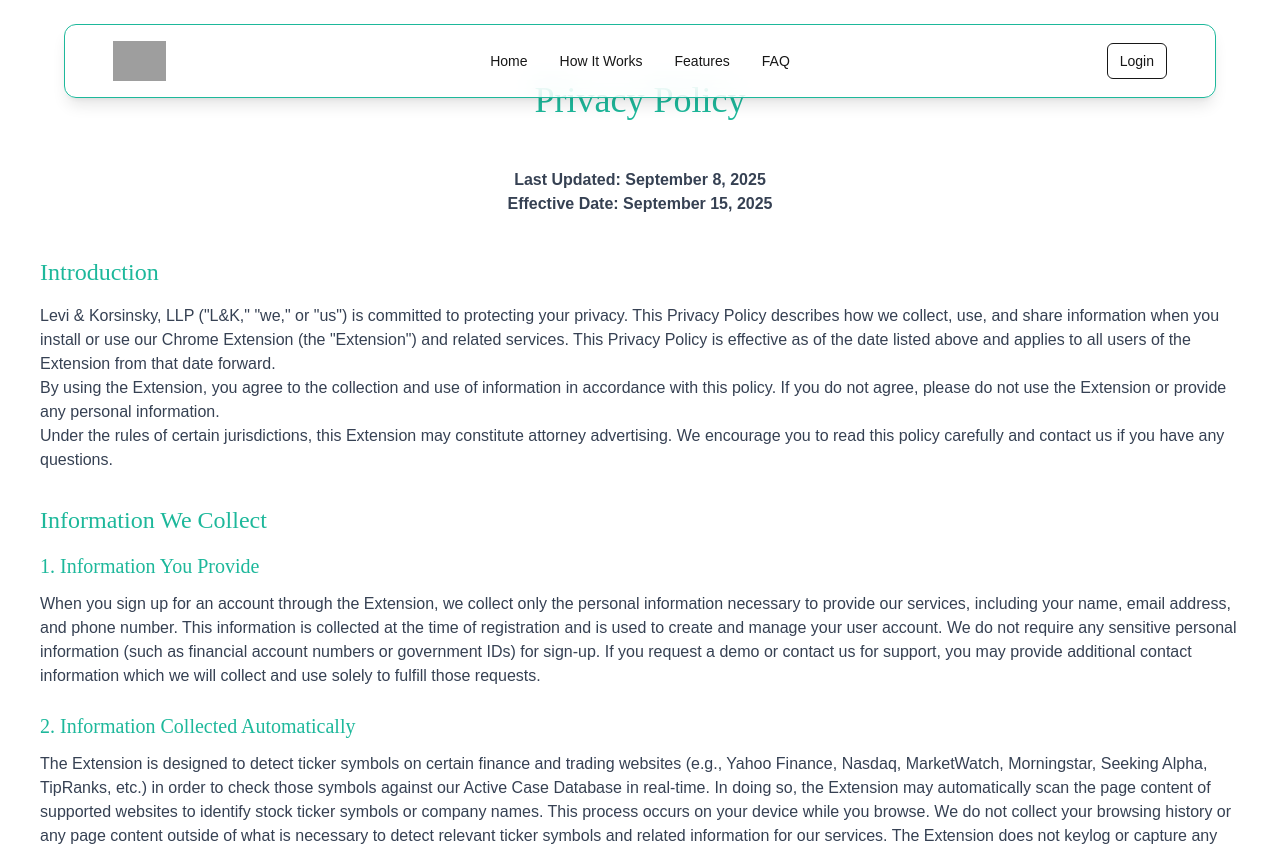
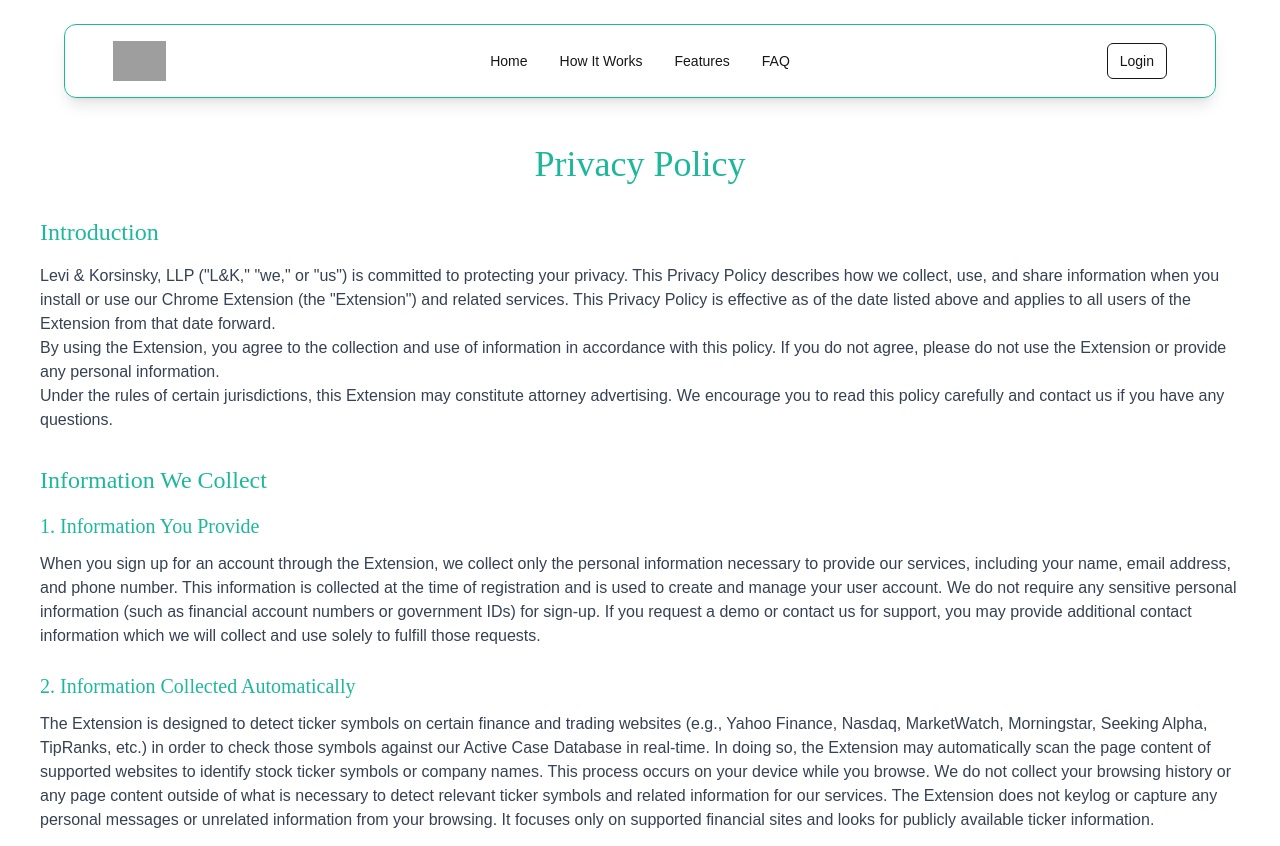
Before and after one commit to Syed-Perssonify/Suewall-Chrome, a Next.js app: page /privacy-policy in a window 1280 px wide. Shown: the top 846 px of the page. Built offline with nearby package versions, Linux system fonts and the light colour scheme; grey boxes are pictures that could not be loaded.

Commit message:
Add Header component and adjust margins in Privacy Policy and Terms of Service pages

```diff
--- a/src/app/privacy-policy/page.tsx
+++ b/src/app/privacy-policy/page.tsx
@@ -7,19 +7,10 @@ export default function PrivacyPolicy() {
       <Header />
       <div className="w-full py-20">
         <div className="zlk-container">
-          <h1 className="text-4xl font-plantin text-primary mb-8 text-center">
+          <h1 className="text-4xl font-plantin text-primary mb-8 text-center mt-16">
             Privacy Policy
           </h1>
           <div className="space-y-8 text-gray-700">
-            <div className="mb-6 p-4 rounded-lg text-center">
-              <p>
-                <strong>Last Updated: September 8, 2025</strong>
-              </p>{" "}
-              <p>
-                <strong>Effective Date: September 15, 2025</strong>
-              </p>{" "}
-            </div>
-
             <div>
               <h2 className="text-2xl font-plantin text-primary mb-4">
                 Introduction
--- a/src/app/terms-of-service/page.tsx
+++ b/src/app/terms-of-service/page.tsx
@@ -1,11 +1,13 @@
 import { Footer } from "@/commen/element/layout/footer";
+import { Header } from "@/commen/element/layout/header";
 
 export default function TermsOfService() {
   return (
     <>
+      <Header />
       <div className="w-full py-20">
         <div className="zlk-container">
-          <h1 className="text-4xl font-plantin text-primary mb-8 text-center">
+          <h1 className="text-4xl font-plantin text-primary mb-8 text-center mt-16">
             Terms of Service
           </h1>
           <div className="prose max-w-none text-gray font-galano space-y-6">
```
